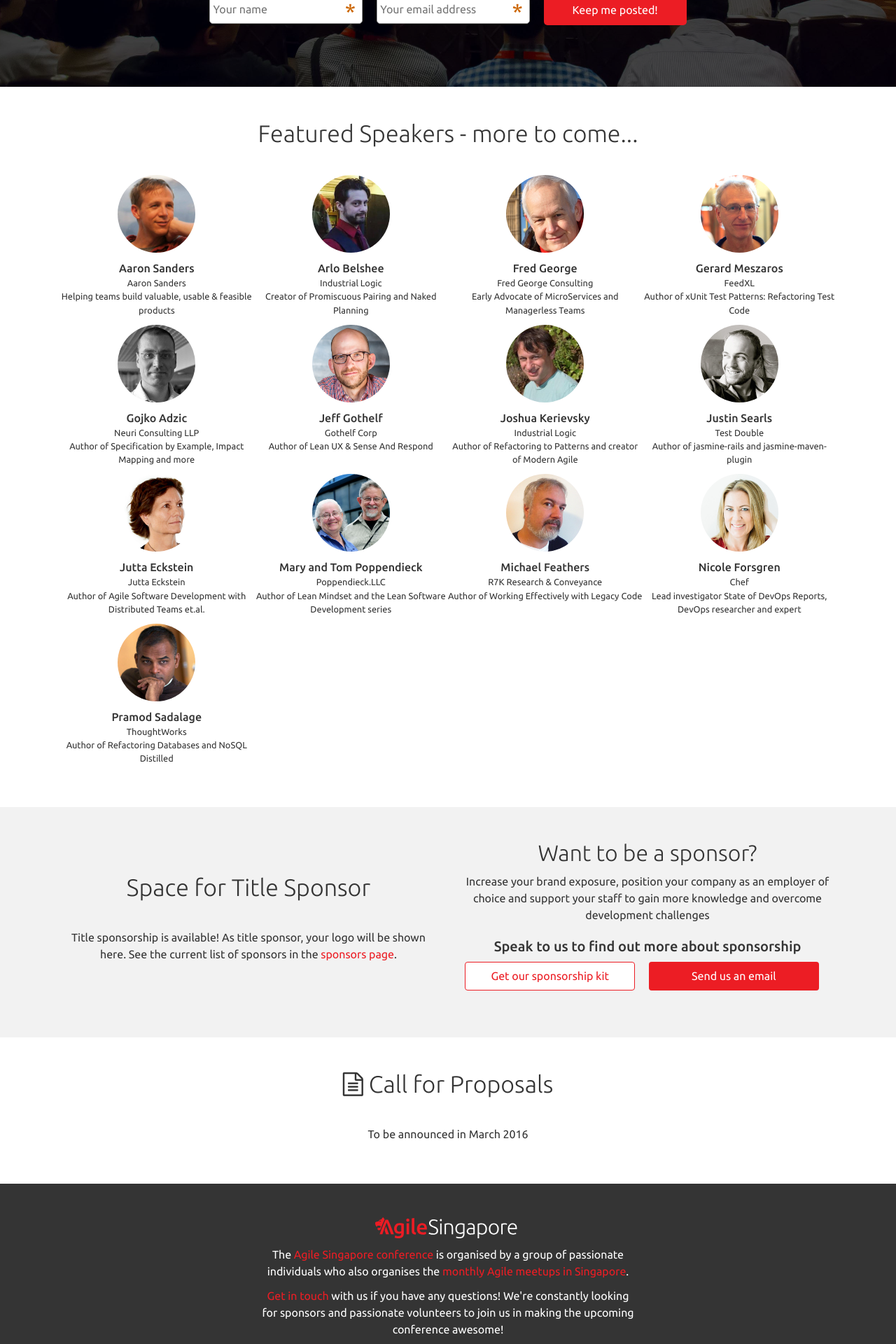
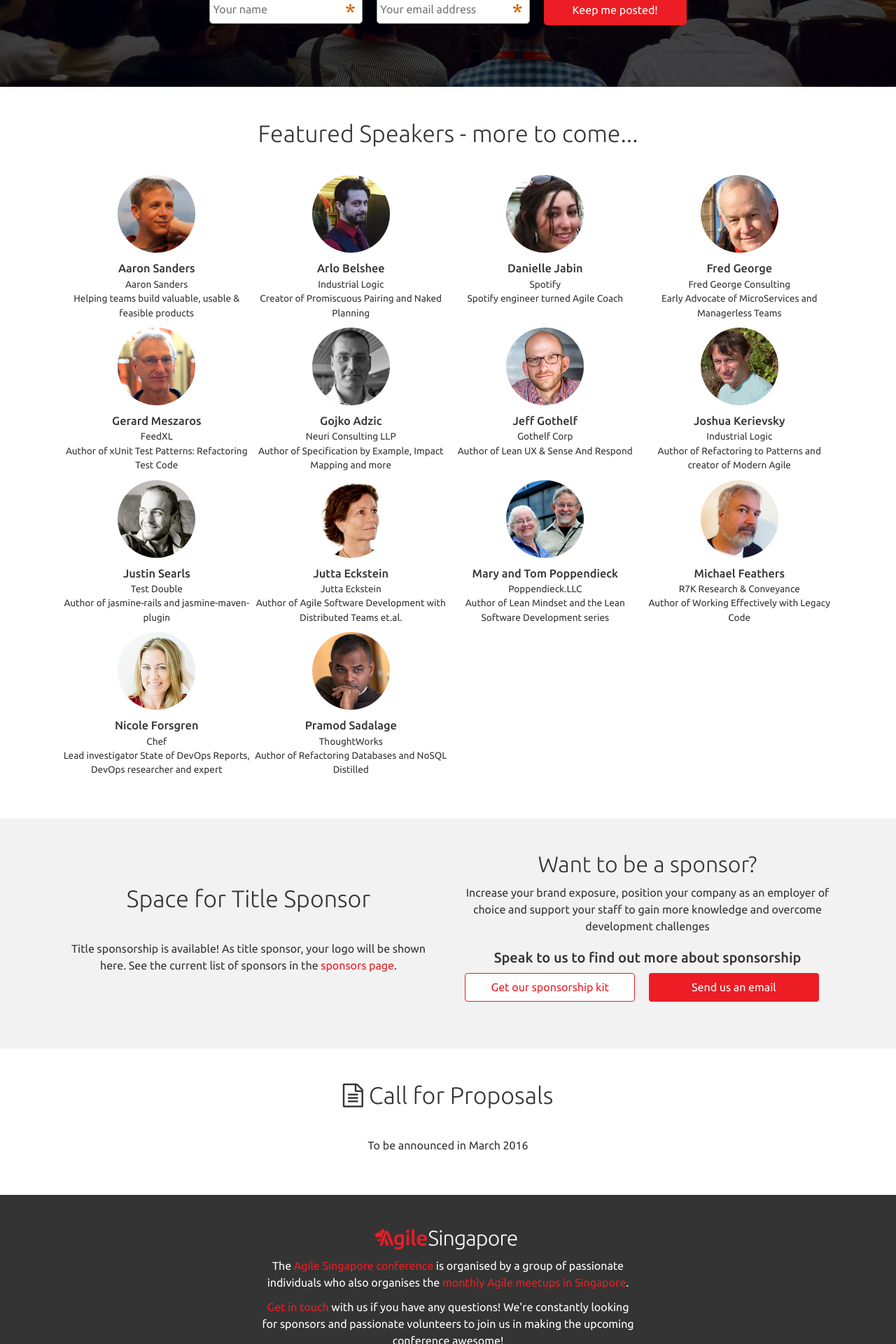
Before and after one commit to agilesingapore/2016, a Jekyll site: the page built from index.html, in a window 1280 px wide. Shown: the part 515-2435 px from the top of the page at 70% size. Built offline with Jekyll 4.4.1, drawn with Linux system fonts in a browser that asks for light colours; nearby versions of some CDN libraries; comment, search, counter and statistics services are not loaded.

Commit message:
Added danielle

```diff
--- a/_data/featured_speakers.yml
+++ b/_data/featured_speakers.yml
@@ -9,6 +9,12 @@
   company: "Industrial Logic"
   photo_name: arlo
   url: "https://www.linkedin.com/in/arlobelshee"
+
+- name: "Danielle Jabin"
+  bio: "Spotify engineer turned Agile Coach"
+  company: "Spotify"
+  photo_name: danielle
+  url: "https://www.linkedin.com/in/djabin"
 
 - name: "Fred George"
   bio: "Early Advocate of MicroServices and Managerless Teams"
--- a/sass/_speakers.scss
+++ b/sass/_speakers.scss
@@ -24,11 +24,11 @@
     }
   }
   .speaker-bio {
-    font-size: 0.8em;
+    font-size: 0.85em;
 
     .speaker-name {
       font-weight: 500;
-      font-size: 1.25em;
+      font-size: 1.2em;
       color: $agilesg-dgrey;
     }
   }
```
Also changed, not shown: images/speakers/danielle.jpg (added), stylesheets/styles.css.
